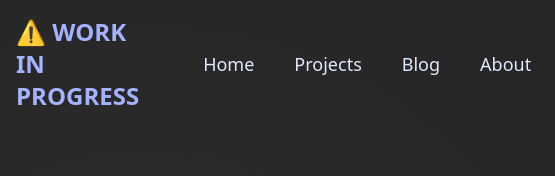
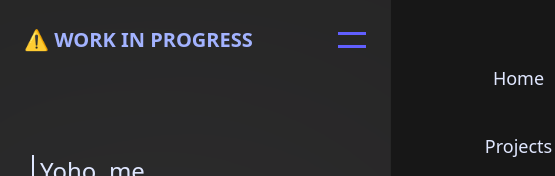
Before and after one commit to CheapNightbot/homepage, an Astro site: page / in a window 390 px wide. Shown: the top 176 px of the page, 555 px wide, since content can reach past the window. Built offline with nearby package versions, Linux system fonts and the light colour scheme; Astro itself is replaced by a stand-in of ours.

Commit message:
Update Header.astro

```diff
--- a/src/components/Header.astro
+++ b/src/components/Header.astro
@@ -1,23 +1,34 @@
 ---
 const { title } = Astro.props;
+import Hamburger from "./Hamburger.astro";
+import Navigation from "./Navigation.astro";
 ---
 
-<nav class="flex p-4 items-center justify-around gap-10 text-lg">
-  <p class="font-bold text-indigo-300 text-2xl">{title}</p>
-  <div class="flex p-4 items-center justify-center gap-6 text-lg">
-    <a href="/">Home</a>
-    <a href="/projects">Projects</a>
-    <a href="/blog">Blog</a>
-    <a href="/about">About</a>
+<header class="sm:py-0 py-2">
+  <nav class="max-w-5xl mx-auto flex items-center justify-between px-6">
+    <div class="flex items-center gap-2">
+      <span class="text-xl font-bold text-indigo-300"
+        >{title || "Cheap Nightbot"}</span
+      >
+    </div>
+    <div class="flex items-center">
+      <div class="sm:hidden z-999">
+        <Hamburger />
+      </div>
+      <div class="hidden sm:flex transition-all duration-200">
+        <Navigation />
+      </div>
+    </div>
+  </nav>
+  <div
+    id="mobile-backdrop"
+    class="sm:hidden fixed inset-0 bg-black/60 z-40 opacity-0 pointer-events-none transition-opacity duration-200"
+  >
   </div>
-</nav>
-
-<style>
-  a {
-    padding: calc(var(--spacing) * 2);
-  }
-
-  a:hover {
-    background: var(--color-indigo-500);
-  }
-</style>
+  <div
+    id="mobile-menu"
+    class="sm:hidden fixed top-0 right-0 w-64 h-full bg-neutral-900 border-l border-neutral-800 z-50 translate-x-full transition-transform duration-200 pt-6"
+  >
+    <Navigation mobile={true} />
+  </div>
+</header>
```
